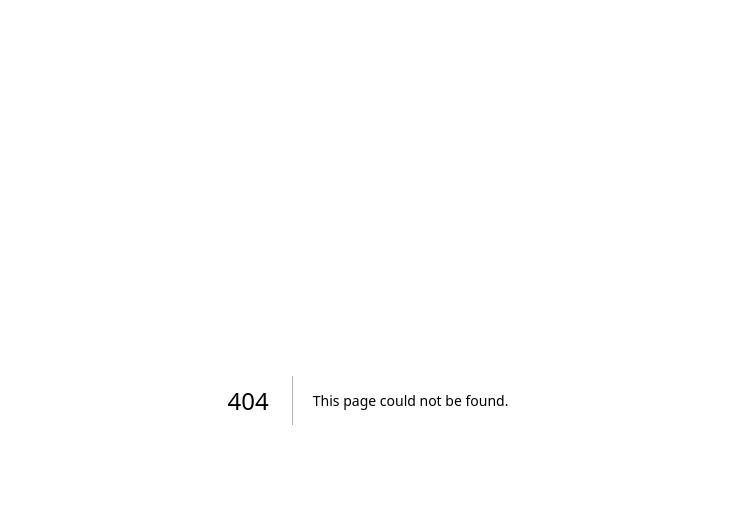
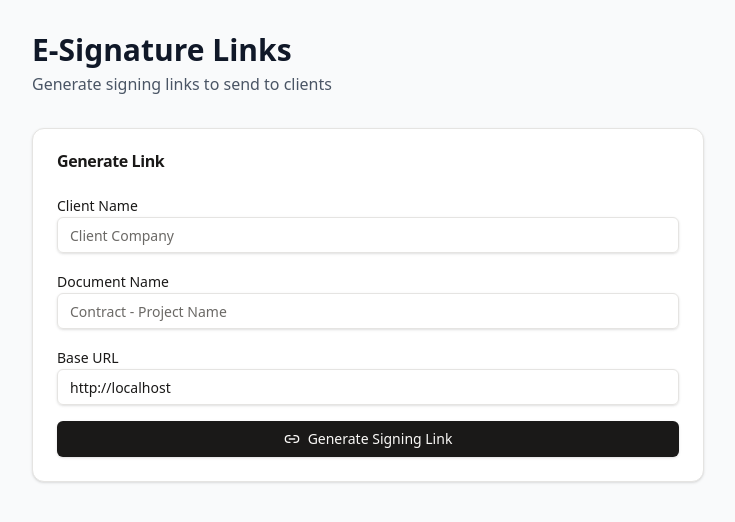
Before and after one commit to NalinDalal/operation-nerdev, a Next.js app: page /sign-links in a window 1280 px wide. Before the commit this address had no page. Shown: the top 522 px of the page, without its empty margins (272-1007 px from the left). Built offline with nearby package versions, Linux system fonts and the light colour scheme; a web font is replaced by a local one.

Commit message:
Add e-signature flow with Suspense fix
- /sign - Client signs with name/email, logs timestamp/IP
- /sign-links - Generate signing links
- Wrap useSearchParams in Suspense for build

```diff
--- a/app/layout.tsx
+++ b/app/layout.tsx
@@ -35,7 +35,7 @@ export default function RootLayout({
   );
 }
 
-export function Nav({ active }: { active: 'invoice' | 'email' | 'parse' | 'contracts' | 'proposals' | 'scope-of-work' | 'change-request' | 'clients' }) {
+export function Nav({ active }: { active: 'invoice' | 'email' | 'parse' | 'contracts' | 'proposals' | 'scope-of-work' | 'change-request' | 'clients' | 'sign-links' }) {
   return (
     <nav className="bg-[var(--card)] border-b border-[var(--border)] sticky top-0 z-50">
       <div className="max-w-[1600px] mx-auto px-4 lg:px-8 py-3">
@@ -138,6 +138,17 @@ export function Nav({ active }: { active: 'invoice' | 'email' | 'parse' | 'contr
               <Users className="w-4 h-4" />
               <span className="text-xs">CRM</span>
             </Link>
+            <Link
+              href="/sign-links"
+              className={`flex items-center gap-2 px-4 py-2 rounded-md text-sm font-medium transition-colors ${
+                active === 'sign-links'
+                  ? 'bg-[var(--card)] text-[var(--foreground)] shadow-sm'
+                  : 'text-[var(--muted-foreground)] hover:text-[var(--foreground)]'
+              }`}
+            >
+              <FileSignature className="w-4 h-4" />
+              <span className="text-xs">Sign</span>
+            </Link>
           </div>
           <div className="w-[120px]" />
         </div>
--- /dev/null
+++ b/app/sign-links/page.tsx
@@ -0,0 +1,108 @@
+"use client";
+import React, { useState } from "react";
+import { Button } from "@/components/button";
+import { Input } from "@/components/input";
+import { Label } from "@/components/label";
+import { Card, CardContent, CardHeader, CardTitle } from "@/components/card";
+import { Link2, Copy, FileSignature, Send, CheckCircle2 } from "lucide-react";
+
+export default function SignatureLinksPage() {
+  const [formData, setFormData] = useState({
+    clientName: "",
+    documentName: "",
+    baseUrl: typeof window !== "undefined" ? window.location.origin : "http://localhost:3000",
+  });
+  const [generatedLink, setGeneratedLink] = useState("");
+  const [copied, setCopied] = useState(false);
+
+  const generateLink = () => {
+    const params = new URLSearchParams({
+      token: `sig-${Date.now()}-${Math.random().toString(36).substr(2, 9)}`,
+      type: "contract",
+      doc: formData.documentName || "Contract",
+    });
+    const link = `${formData.baseUrl}/sign?${params.toString()}`;
+    setGeneratedLink(link);
+    setCopied(false);
+  };
+
+  const copyLink = () => {
+    navigator.clipboard.writeText(generatedLink);
+    setCopied(true);
+    setTimeout(() => setCopied(false), 2000);
+  };
+
+  return (
+    <div className="min-h-screen bg-gray-50 py-8 px-4">
+      <div className="max-w-2xl mx-auto">
+        <div className="mb-8">
+          <h1 className="text-3xl font-bold text-gray-900">E-Signature Links</h1>
+          <p className="text-gray-600 mt-1">Generate signing links to send to clients</p>
+        </div>
+
+        <div className="grid gap-6">
+          <Card>
+            <CardHeader>
+              <CardTitle>Generate Link</CardTitle>
+            </CardHeader>
+            <CardContent className="space-y-4">
+              <div>
+                <Label>Client Name</Label>
+                <Input
+                  value={formData.clientName}
+                  onChange={(e) => setFormData({ ...formData, clientName: e.target.value })}
+                  placeholder="Client Company"
+                />
+              </div>
+              <div>
+                <Label>Document Name</Label>
+                <Input
+                  value={formData.documentName}
+                  onChange={(e) => setFormData({ ...formData, documentName: e.target.value })}
+                  placeholder="Contract - Project Name"
+                />
+              </div>
+              <div>
+                <Label>Base URL</Label>
+                <Input
+                  value={formData.baseUrl}
+                  onChange={(e) => setFormData({ ...formData, baseUrl: e.target.value })}
+                  placeholder="https://your-domain.com"
+                />
+              </div>
+              <Button onClick={generateLink} className="w-full gap-2">
+                <Link2 className="w-4 h-4" />
+                Generate Signing Link
+              </Button>
+            </CardContent>
+          </Card>
+
+          {generatedLink && (
+            <Card>
+              <CardHeader>
+                <CardTitle>Signing Link Generated</CardTitle>
+              </CardHeader>
+              <CardContent className="space-y-4">
+                <div className="flex gap-2">
+                  <Input value={generatedLink} readOnly className="font-mono text-sm" />
+                  <Button variant="outline" onClick={copyLink}>
+                    {copied ? <CheckCircle2 className="w-4 h-4 text-green-500" /> : <Copy className="w-4 h-4" />}
+                  </Button>
+                </div>
+                <div className="bg-blue-50 p-4 rounded-md text-sm text-blue-700">
+                  <p className="font-medium mb-1">How to use:</p>
+                  <ol className="list-decimal list-inside space-y-1">
+                    <li>Send this link to {formData.clientName || "the client"}</li>
+                    <li>Client enters their name and email</li>
+                    <li>Signature is logged with timestamp and IP</li>
+                    <li>You can view signatures in your CRM</li>
+                  </ol>
+                </div>
+              </CardContent>
+            </Card>
+          )}
+        </div>
+      </div>
+    </div>
+  );
+}
--- /dev/null
+++ b/app/sign/page.tsx
@@ -0,0 +1,139 @@
+"use client";
+import React, { useState, Suspense } from "react";
+import { useSearchParams } from "next/navigation";
+import { Button } from "@/components/button";
+import { Input } from "@/components/input";
+import { Label } from "@/components/label";
+import { Card, CardContent, CardHeader, CardTitle } from "@/components/card";
+import { CheckCircle2, AlertCircle, FileSignature } from "lucide-react";
+
+interface SignatureRecord {
+  id: string;
+  token: string;
+  type: "contract" | "proposal" | "sow";
+  clientName: string;
+  clientEmail: string;
+  ipAddress: string;
+  userAgent: string;
+  signedAt: string;
+  documentName: string;
+}
+
+function SignContent() {
+  const searchParams = useSearchParams();
+  const token = searchParams.get("token");
+  const type = searchParams.get("type") as "contract" | "proposal" | "sow" | null;
+  const docName = searchParams.get("doc") || "Document";
+
+  const [formData, setFormData] = useState({
+    name: "",
+    email: "",
+  });
+  const [signed, setSigned] = useState(false);
+  const [error, setError] = useState("");
+
+  const handleSign = async () => {
+    if (!formData.name || !formData.email) {
+      setError("Please fill in all fields");
+      return;
+    }
+
+    const record: SignatureRecord = {
+      id: Date.now().toString(),
+      token: token || "manual-" + Date.now(),
+      type: type || "contract",
+      clientName: formData.name,
+      clientEmail: formData.email,
+      ipAddress: "client-ip",
+      userAgent: navigator.userAgent,
+      signedAt: new Date().toISOString(),
+      documentName: docName,
+    };
+
+    const existing = JSON.parse(localStorage.getItem("nerdev-signatures") || "[]");
+    existing.push(record);
+    localStorage.setItem("nerdev-signatures", JSON.stringify(existing));
+
+    setSigned(true);
+  };
+
+  if (signed) {
+    return (
+      <div className="min-h-screen bg-gray-50 flex items-center justify-center p-4">
+        <Card className="max-w-md w-full">
+          <CardContent className="pt-6 text-center">
+            <CheckCircle2 className="w-16 h-16 text-green-500 mx-auto mb-4" />
+            <h1 className="text-2xl font-bold text-gray-900 mb-2">Signed Successfully</h1>
+            <p className="text-gray-600 mb-4">
+              Thank you, {formData.name}. Your signature has been recorded.
+            </p>
+            <p className="text-sm text-gray-500">
+              A confirmation email has been sent to {formData.email}
+            </p>
+          </CardContent>
+        </Card>
+      </div>
+    );
+  }
+
+  return (
+    <div className="min-h-screen bg-gray-50 flex items-center justify-center p-4">
+      <Card className="max-w-md w-full">
+        <CardHeader>
+          <CardTitle className="flex items-center gap-2">
+            <FileSignature className="w-5 h-5" />
+            Sign Document
+          </CardTitle>
+          <p className="text-sm text-gray-500">
+            You are signing: {docName}
+          </p>
+        </CardHeader>
+        <CardContent className="space-y-4">
+          {error && (
+            <div className="flex items-center gap-2 text-red-600 text-sm bg-red-50 p-3 rounded-md">
+              <AlertCircle className="w-4 h-4" />
+              {error}
+            </div>
+          )}
+
+          <div>
+            <Label>Full Name *</Label>
+            <Input
+              value={formData.name}
+              onChange={(e) => setFormData({ ...formData, name: e.target.value })}
+              placeholder="Your full name"
+            />
+          </div>
+
+          <div>
+            <Label>Email Address *</Label>
+            <Input
+              type="email"
+              value={formData.email}
+              onChange={(e) => setFormData({ ...formData, email: e.target.value })}
+              placeholder="your@email.com"
+            />
+          </div>
+
+          <div className="bg-gray-50 p-3 rounded-md text-xs text-gray-500">
+            <p>By signing, you agree to the terms outlined in the attached document.</p>
+            <p className="mt-1">IP Address will be logged for record.</p>
+          </div>
+
+          <Button onClick={handleSign} className="w-full gap-2">
+            <CheckCircle2 className="w-4 h-4" />
+            Sign & Accept
+          </Button>
+        </CardContent>
+      </Card>
+    </div>
+  );
+}
+
+export default function SignPage() {
+  return (
+    <Suspense fallback={<div className="min-h-screen bg-gray-50 flex items-center justify-center">Loading...</div>}>
+      <SignContent />
+    </Suspense>
+  );
+}
```
